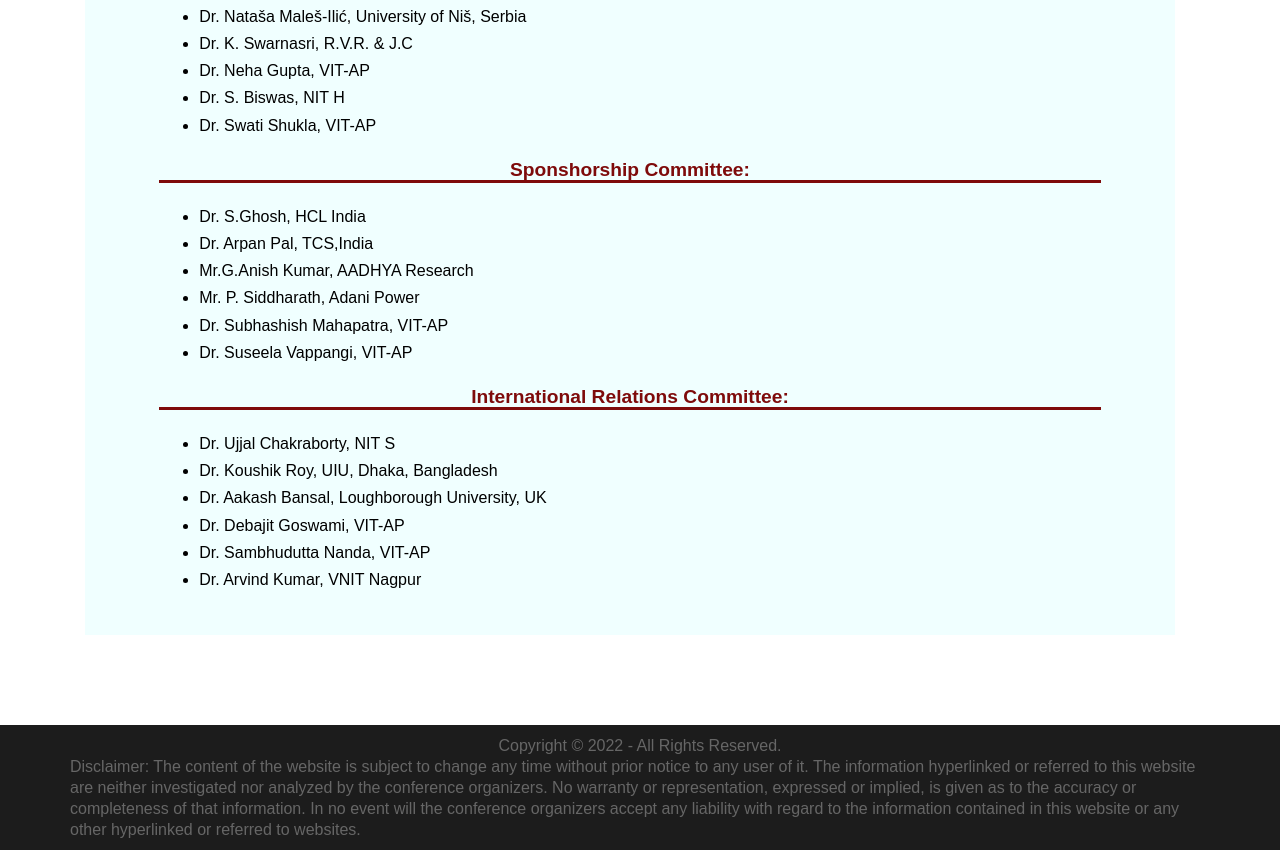
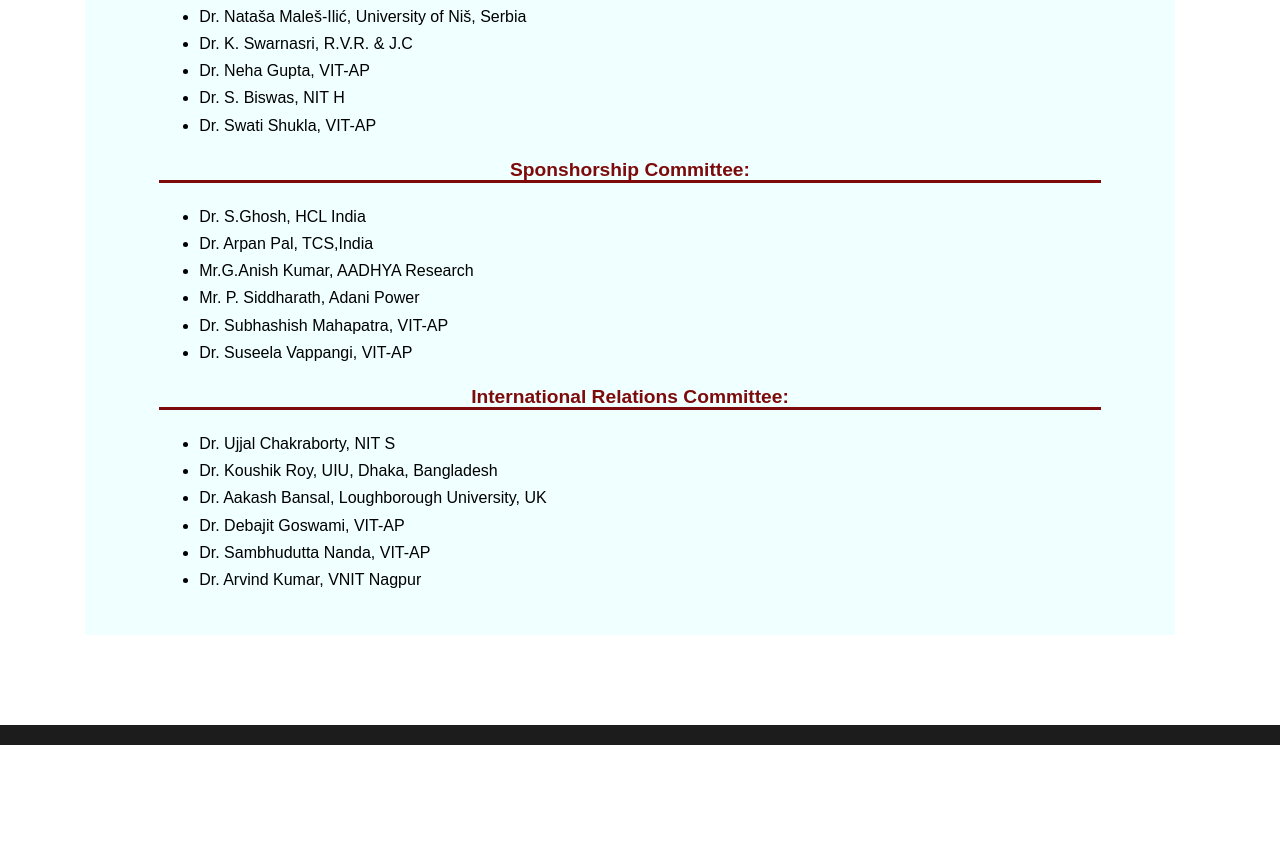
Before and after one commit to asishtech/ICMSD, a plain HTML site: page organization.html in a window 1280 px wide. Shown: the part 5194-6044 px from the top of the page. After the commit the page ends 5939 px from the top, so only its background shows below. Drawn offline with Linux system fonts and the light colour scheme; a web font is replaced by a local one.

Commit message:
Update organization.html

```diff
--- a/organization.html
+++ b/organization.html
@@ -793,17 +793,7 @@
 
 		<footer id="colophon" class="site-footer" role="contentinfo">
 			<div class="site-info container">
-				<center>Copyright © 2022 - All Rights Reserved.</center>
-				<span class="txt-justify">
-					Disclaimer: The content of the website is subject to change any time without prior notice to any
-					user of it. The
-					information hyperlinked or referred to this website are neither investigated nor analyzed by the
-					conference
-					organizers. No warranty or representation, expressed or implied, is given as to the accuracy or
-					completeness of
-					that information. In no event will the conference organizers accept any liability with regard to the
-					information
-					contained in this website or any other hyperlinked or referred to websites.</span>
+
 			</div>
 			<!-- .site-info -->
 		</footer><!-- #colophon -->
```
